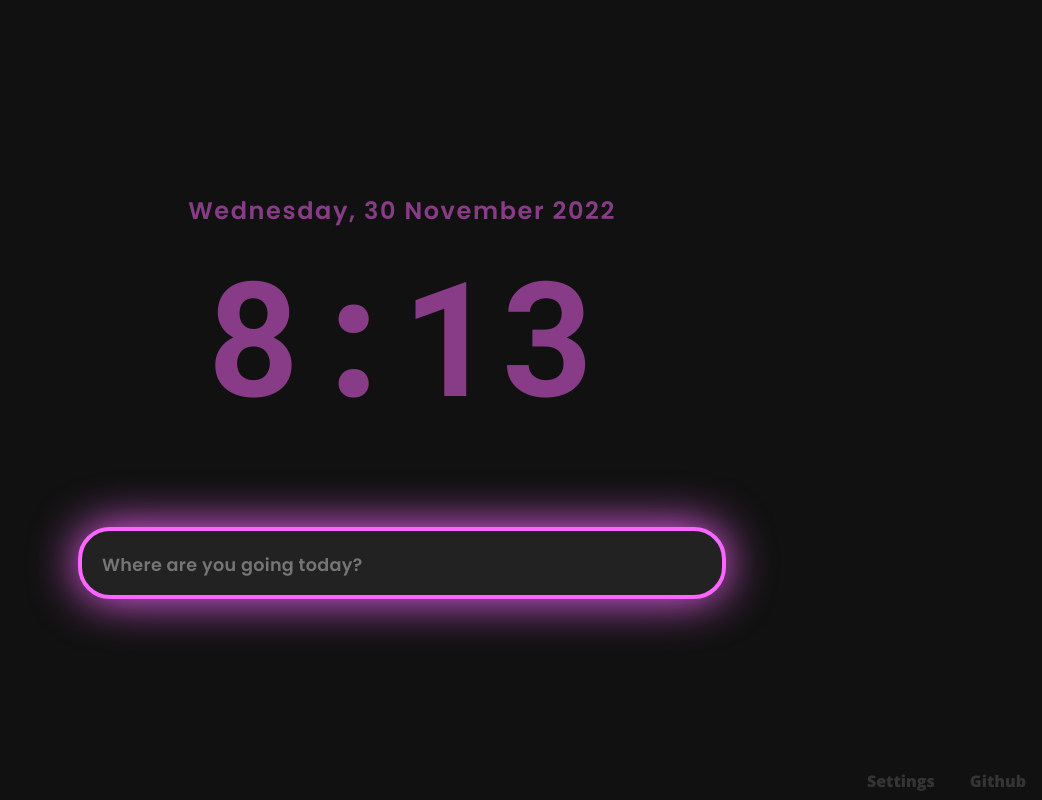
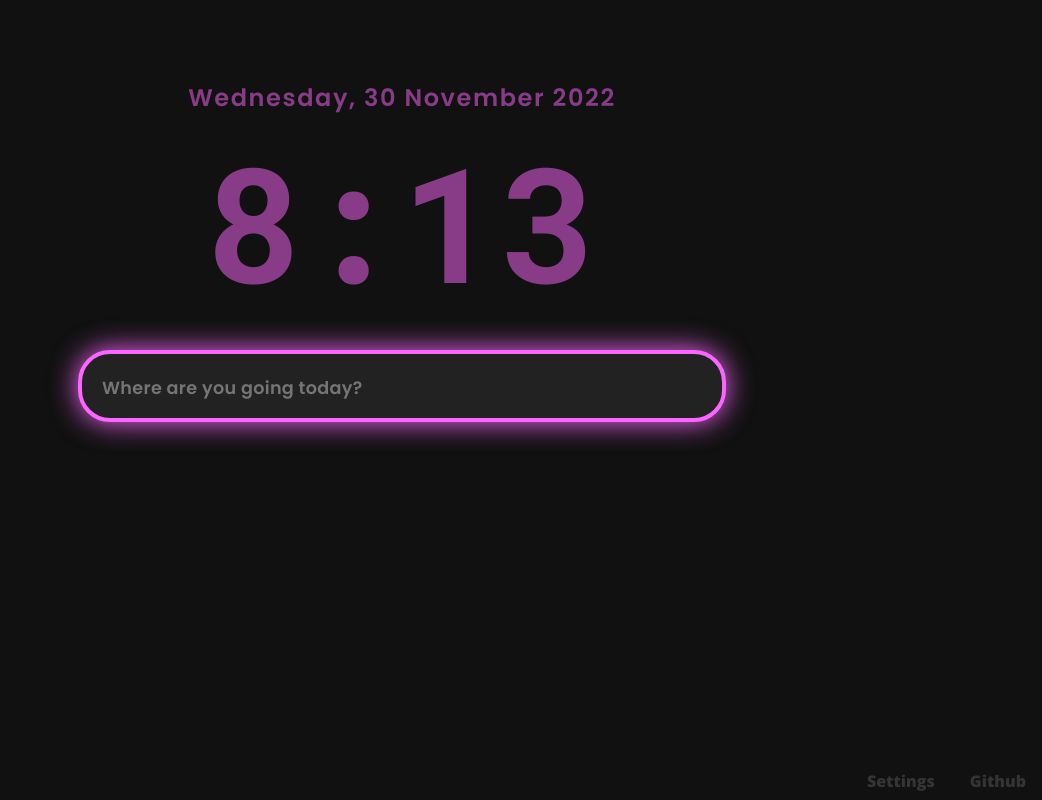
Before and after one commit to ultraflame4/browhos, a React (Vite) app: page / in a window 1280 px wide. Both pictures are taken after a click on the button 640 px from the left and 563 px from the top of the page. Shown: the whole page, without its empty margins (238-1280 px from the left). Built offline with nearby package versions, Linux system fonts and the light colour scheme; some icons are missing.

Commit message:
New vision for project  :)

```diff
--- a/src/App.css
+++ b/src/App.css
@@ -25,11 +25,31 @@ body {
     height: 100vh;
     width: 100vw;
     display: flex;
+
+    justify-content: center;
+    box-sizing: border-box;
+    gap: 6rem;
+    transition: all ease 200ms;
+    position: relative;
+}
+
+.App-center{
+    display: flex;
     flex-direction: column;
     align-items: center;
-    justify-content: center;
-    padding: 0;
+    height: fit-content;
+    position: relative;
+    top:50%;
+    transform: translateY(-50%);
     gap: 5rem;
+    transition: all ease 300ms;
+}
+
+.App-center:has(>.searchContainer[toggled]){
+    gap: 1.5rem;
+    top: 10%;
+    transform: translateY(0%);
+
 }
 
 h1,h2,h3{
@@ -56,7 +76,7 @@ h1,h2,h3{
     border: 0.3rem solid;
     background: var(--bg-b);
 
-    --blur: 12px;
+    --blur: 8px;
 
 
     border-radius: 3rem;
@@ -68,9 +88,6 @@ h1,h2,h3{
 
 }
 
-.iWidget:hover, .iWidget:focus-within {
-    --blur: 24px;
-}
 
 
 .iWidget:not([toggled]):active {
--- a/src/App.tsx
+++ b/src/App.tsx
@@ -11,8 +11,10 @@ import {Link, Outlet} from "react-router-dom";
 export function AppMainContent() {
     return (
         <main className="App">
-            <Clock/>
-            <Searchbar/>
+            <div className={"App-center"}>
+                <Clock/>
+                <Searchbar />
+            </div>
 
         </main>
     )
--- a/src/components/Search/Searchbar.module.css
+++ b/src/components/Search/Searchbar.css
@@ -3,8 +3,6 @@
     --r1: #ff5454;
     --r2: #47ff47;
     --r3: #373aff;
-
-    --blur: 12px;
 
     height: 5rem;
     width: 5rem;
@@ -13,7 +11,10 @@
 .searchContainer[toggled]{
     width: 50vw;
     height: 4rem;
-    margin: 0.5rem 0;
+
+}
+.searchContainer:hover, .searchContainer:focus-within {
+    --blur: 14px;
 }
 
 .searchContainer:not([toggled]) > .input {
--- a/src/components/Search/Searchbar.tsx
+++ b/src/components/Search/Searchbar.tsx
@@ -1,5 +1,5 @@
 import {defineComponent, useOverlayToggle} from "@/utils";
-import classes from "./Searchbar.module.css";
+import "./Searchbar.css";
 import {Icon} from "@iconify-icon/react";
 import React, {useEffect, useRef} from "react";
 import {searchWithSearchEngine} from "@/core";
@@ -38,10 +38,10 @@ export default defineComponent(props => {
 
 
     return (
-        <InteractiveWidget className={classes.searchContainer} onToggle={onToggle}>
-            <input type={"search"} className={classes.input} ref={inpRef} placeholder={"Where are you going today?"}/>
+        <InteractiveWidget className={"searchContainer"} onToggle={onToggle}>
+            <input type={"search"} className={"input"} ref={inpRef} placeholder={"Where are you going today?"}/>
 
-            <Icon icon={"ri:search-line"} className={classes.searchIcon} onClick={onSearch}/>
+            <Icon icon={"ri:search-line"} className={"searchIcon"} onClick={onSearch}/>
         </InteractiveWidget>
 
     )
```
